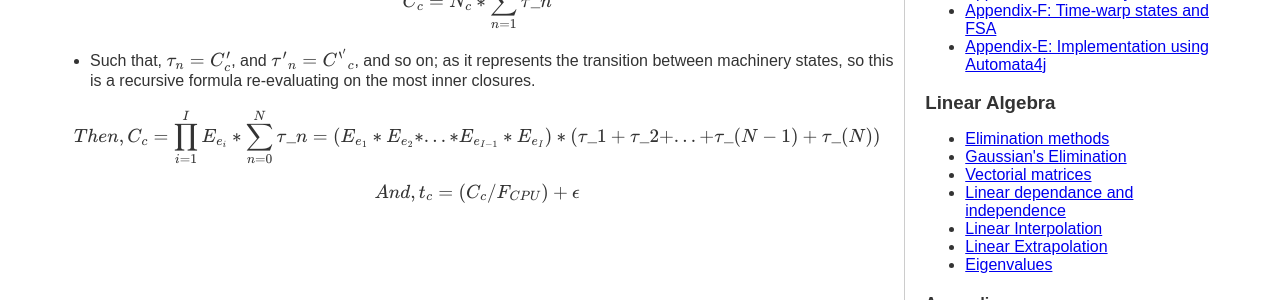
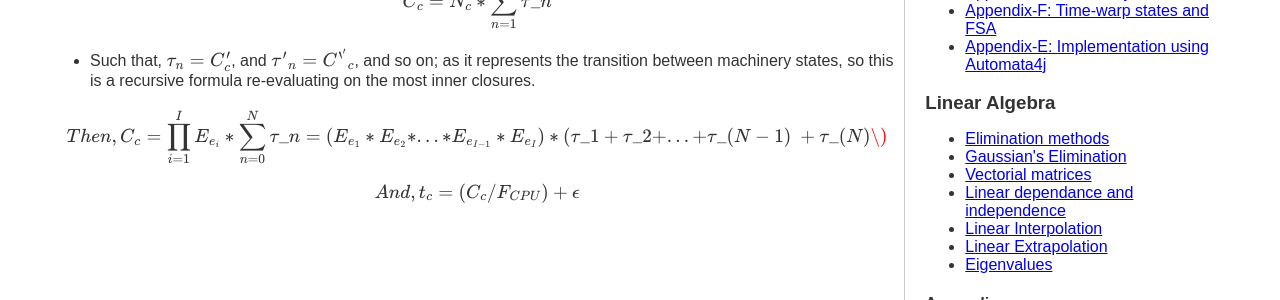
Before and after one commit to Electrostat-Lab/Mathematics-I, a Jekyll site: the page built from discrete-maths/appendix-a.md, in a window 1280 px wide. Shown: the part 1539-1839 px from the top of the page. Built offline with Jekyll 4.4.1, drawn with Linux system fonts in a browser that asks for light colours; nearby versions of some CDN libraries; our own code applies the rules of GitHub Pages for plain Markdown files.

```diff
--- a/discrete-maths/appendix-a.md
+++ b/discrete-maths/appendix-a.md
@@ -18,6 +18,6 @@ $$C_c = N_c * \sum_{n=1}^N {\tau}\_n$$
 
 - Such that, ${\tau}\_n = C'_c$, and ${\{\tau\}\'\}\_n = {C^{''}}_c$, and so on; as it represents the transition between machinery states, so this is a recursive formula re-evaluating on the most inner closures.
 
-$$Then, C_c = \prod_{i=1}^I E_{e_i} * \sum_{n=0}^N {\tau}\_n = (E_{e_1} * E_{e_2} * ... * E_{e_{I-1}} * E_{e_{I}}) * ({\tau}\_{1} + {\tau}\_{2}  + ... + {\tau}\_{(N-1)} + {\tau}\_{(N)})$$
+$$Then, C_c = \prod_{i=1}^I E_{e_i} * \sum_{n=0}^N {\tau}\_n = (E_{e_1} * E_{e_2} * ... * E_{e_{I-1}} * E_{e_{I}}) * ({\tau}\_{1} + {\tau}\_{2}  + ... + {\tau}\_{(N-1)}\ + {\tau}\_{(N)}\)$$
 
 $$And, t_c = (C_c/F_{CPU}) + {\epsilon}$$
```
